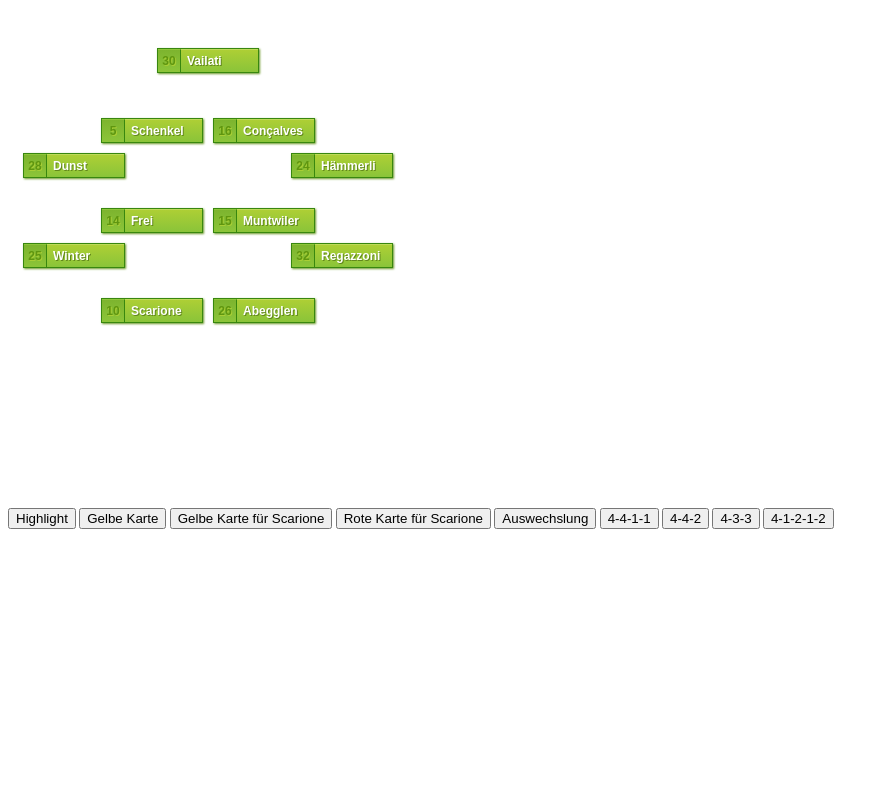
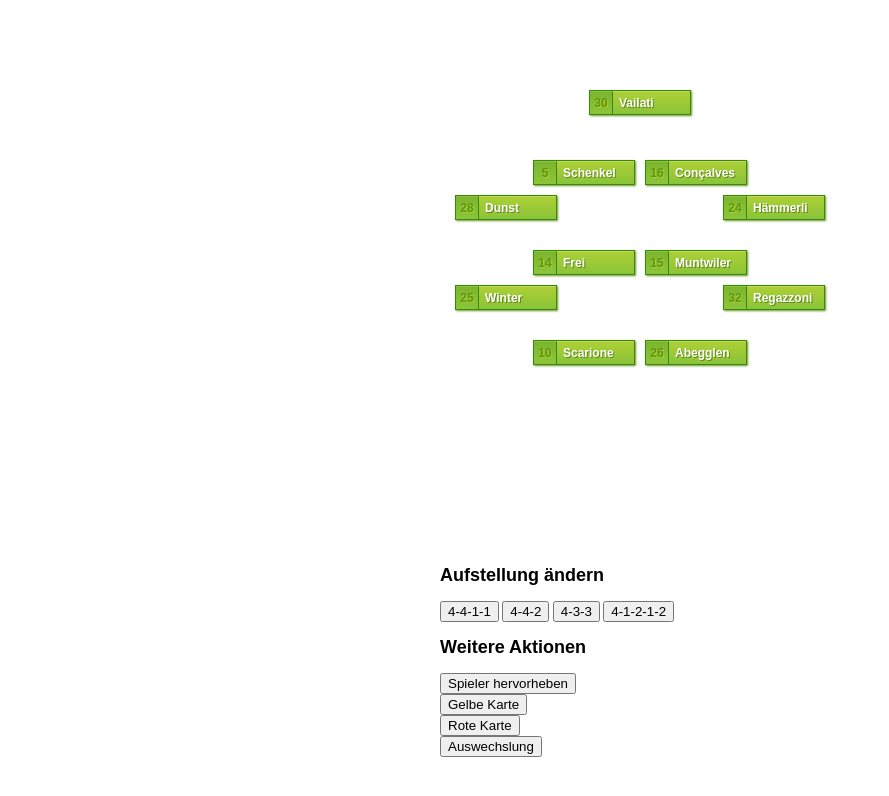
Before and after one commit to rogerdudler/jquery-matchcenter, a plain HTML site: page index.html in a window 1280 px wide. Shown: the whole page, without its empty margins (0-889 px from the left). Drawn offline with nearby package versions, Linux system fonts and the light colour scheme.

Commit message:
Updated CSS. Changed action labels.

```diff
--- a/css/matchcenter.css
+++ b/css/matchcenter.css
@@ -1,6 +1,10 @@
 body {
     font-family: sans-serif;
     font-size: 12px;
+    width: 400px;
+    margin-left: auto;
+    margin-right: auto;
+    margin-top: 50px;
 }
 
 .matchcenter-field {
--- a/index.html
+++ b/index.html
@@ -9,15 +9,17 @@
 <body>
 <div id="matchfield"></div>
 
-<input type="button" onclick="$('#matchfield').matchcenter('highlightPlayer', 7);" value="Highlight" />
-<input type="button" onclick="$('#matchfield').matchcenter('addYellowCard' , 8)" value="Gelbe Karte" />
-<input type="button" onclick="$('#matchfield').matchcenter('addYellowCard' , 10)" value="Gelbe Karte für Scarione" />
-<input type="button" onclick="$('#matchfield').matchcenter('addRedCard', 10)" value="Rote Karte für Scarione" />
-<input type="button" onclick="$('#matchfield').matchcenter('substitutePlayer', 5, 12, 3, 'Fernando')" value="Auswechslung" />
+<h2>Aufstellung ändern</h2>
 <input type="button" onclick="$('#matchfield').matchcenter('setPlayingSystem', '4-4-1-1');" value="4-4-1-1" />
 <input type="button" onclick="$('#matchfield').matchcenter('setPlayingSystem', '4-4-2');" value="4-4-2" />
 <input type="button" onclick="$('#matchfield').matchcenter('setPlayingSystem', '4-3-3');" value="4-3-3" />
 <input type="button" onclick="$('#matchfield').matchcenter('setPlayingSystem', '4-1-2-1-2');" value="4-1-2-1-2" />
+
+<h2>Weitere Aktionen</h2>
+<input type="button" onclick="$('#matchfield').matchcenter('highlightPlayer', 7);" value="Spieler hervorheben" /><br />
+<input type="button" onclick="$('#matchfield').matchcenter('addYellowCard' , 10)" value="Gelbe Karte" /><br />
+<input type="button" onclick="$('#matchfield').matchcenter('addRedCard', 10)" value="Rote Karte" /><br />
+<input type="button" onclick="$('#matchfield').matchcenter('substitutePlayer', 5, 12, 3, 'Fernando')" value="Auswechslung" />
 
 <script type="text/javascript">
 var matchcenter = $('#matchfield').matchcenter({system: '4-4-2'});
```
